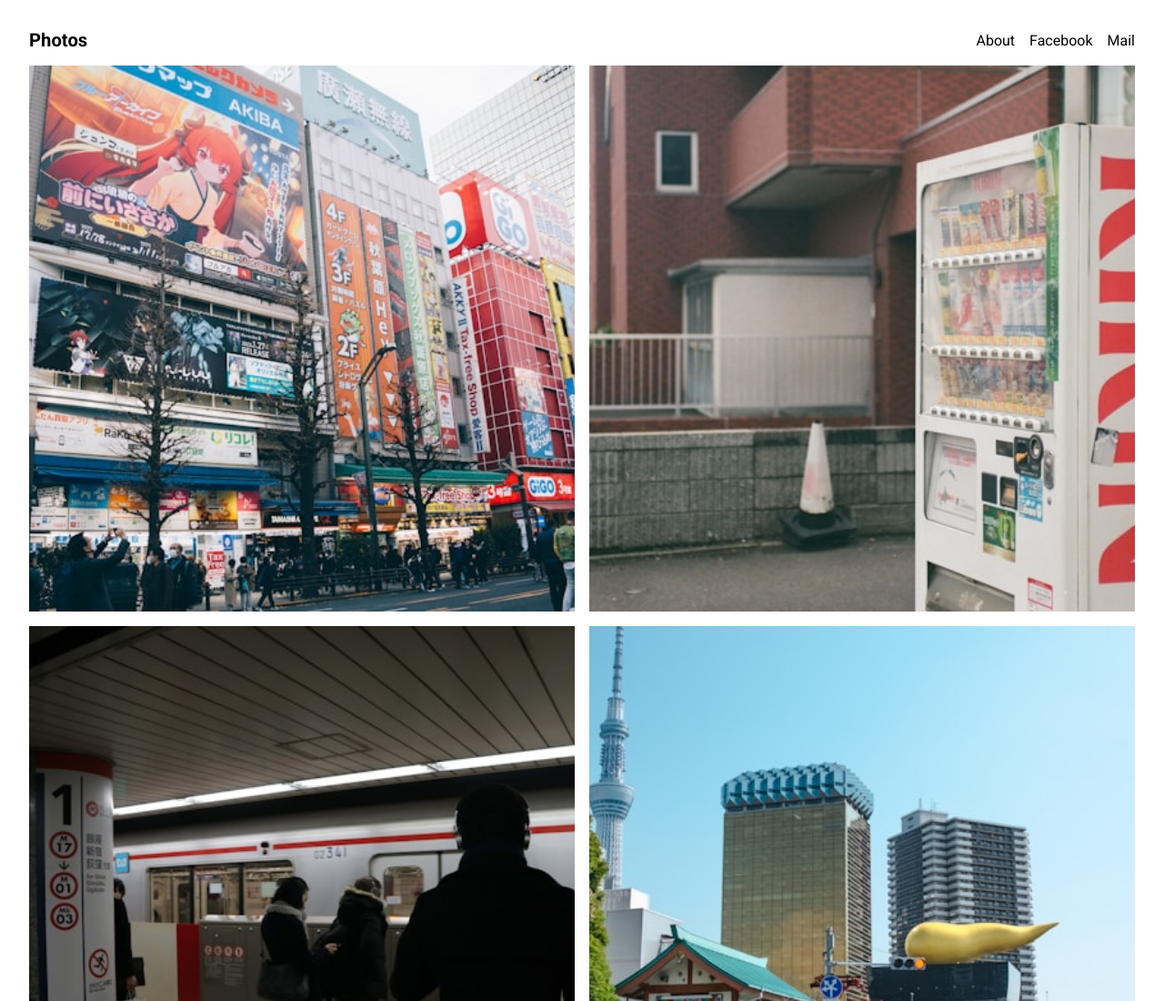
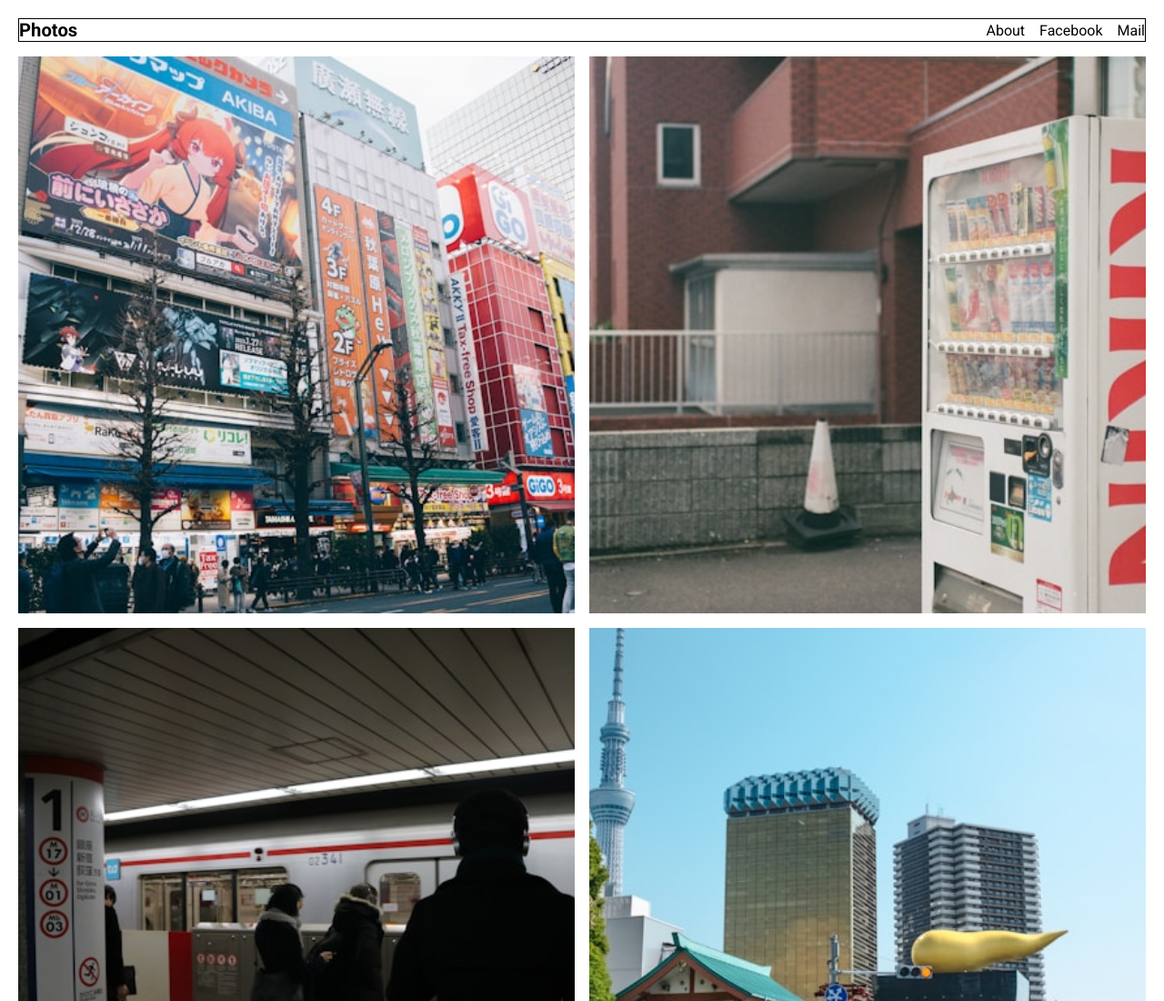
Before and after one commit to doangelo98/test, a plain HTML site: page index.html in a window 1280 px wide. Shown: the top 1100 px of the page at 91% size. Drawn offline with Linux system fonts and the light colour scheme.

Commit message:
Update style.css

```diff
--- a/style.css
+++ b/style.css
@@ -5,7 +5,10 @@
 }
 
 body {
-  padding: 2rem;
+  padding: max(env(safe-area-inset-top, 20px), 20px)
+    max(env(safe-area-inset-right, 20px), 20px)
+    max(env(safe-area-inset-bottom, 20px), 20px)
+    max(env(safe-area-inset-left, 20px), 20px);
   font-family: 'Roboto', serif;
   font-optical-sizing: auto;
   font-style: normal;
@@ -28,6 +31,7 @@ nav {
   display: flex;
   align-items: center;
   margin-bottom: 1rem;
+  border: 1px solid;
 }
 
 nav > a {
```
